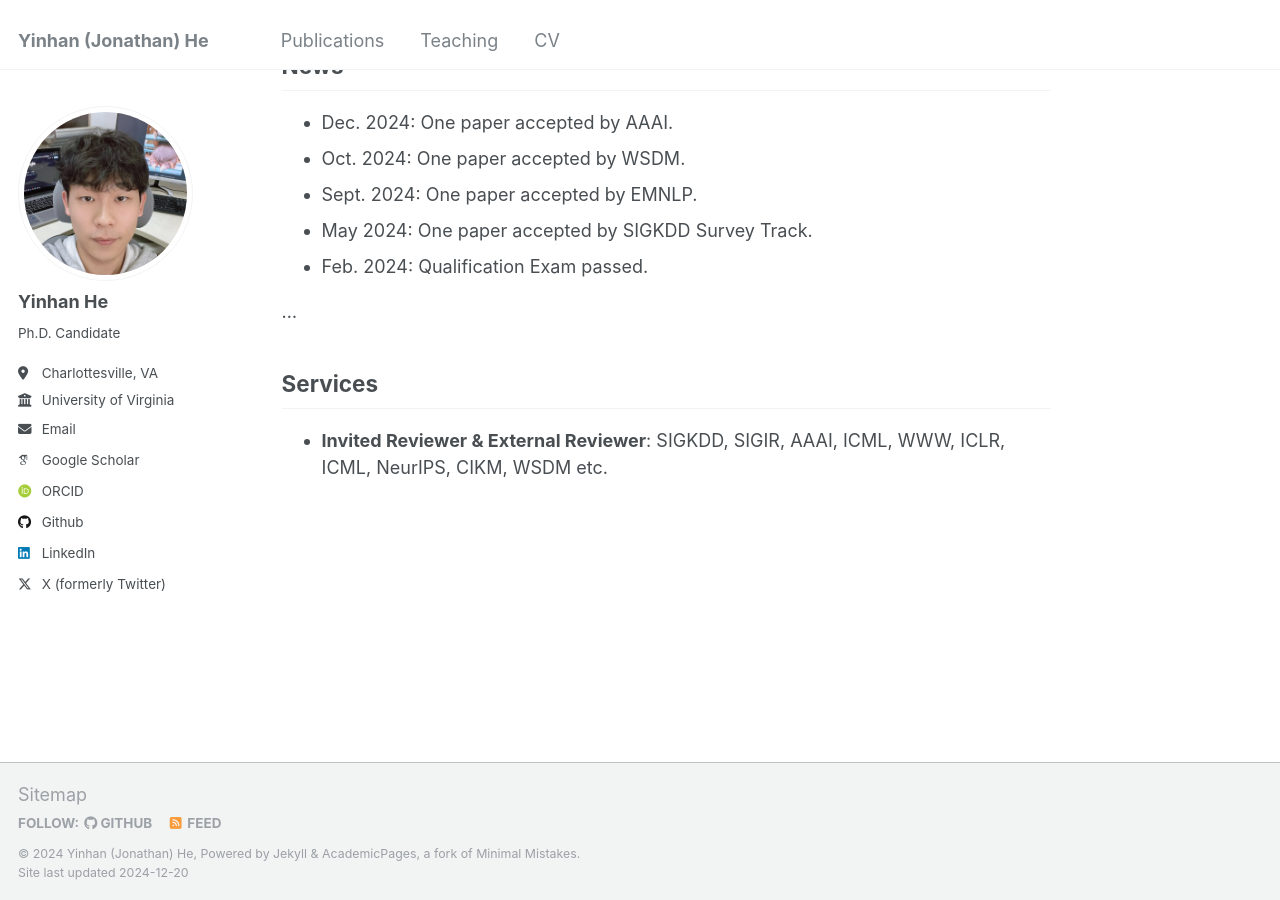
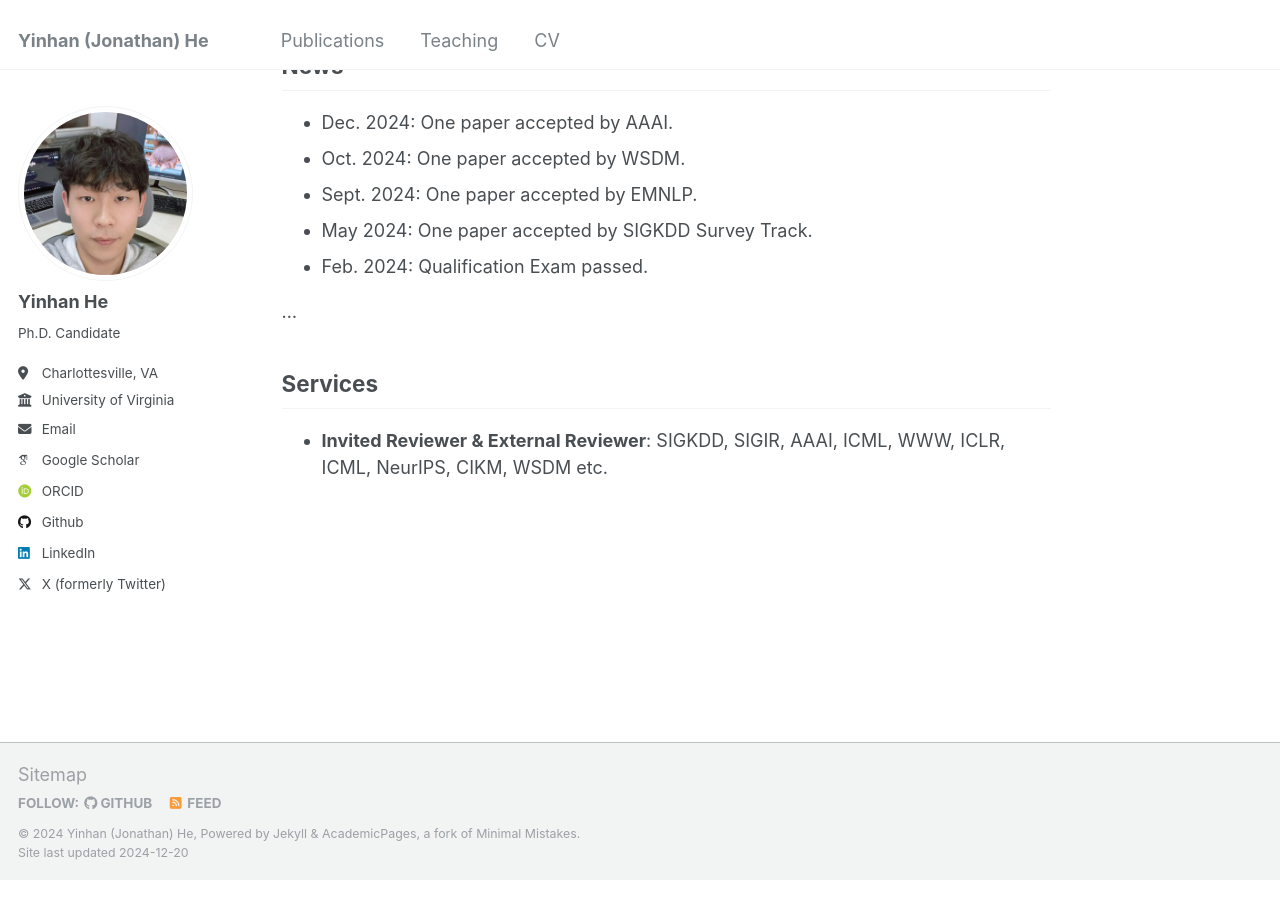
Before and after one commit to YinhanHe123/YinhanHe123.github.io, a Jekyll site: the page built from _pages/about.md, in a window 1280 px wide and 900 px high, scrolled down 640 px. Built offline with Jekyll 4.4.1, drawn with Linux system fonts in a browser that asks for light colours; some web fonts are replaced; a script that is not in the unit is left out.

Commit message:
Update default.html

```diff
--- a/_layouts/default.html
+++ b/_layouts/default.html
@@ -19,7 +19,7 @@
       </footer>
     </div>
     {% include scripts.html %}
-    <div style="text-align: center; margin-bottom: 20px;">
+    <div style="text-align: center;">
     <script type="text/javascript" id="clstr_globe" src="//clustrmaps.com/globe.js?d=BdGZ6ExUokHSZE_tH3WEFVO44RwtEdm5_3wjQWki3Gs&w=200"></script>
     </div>
   </body>
```
